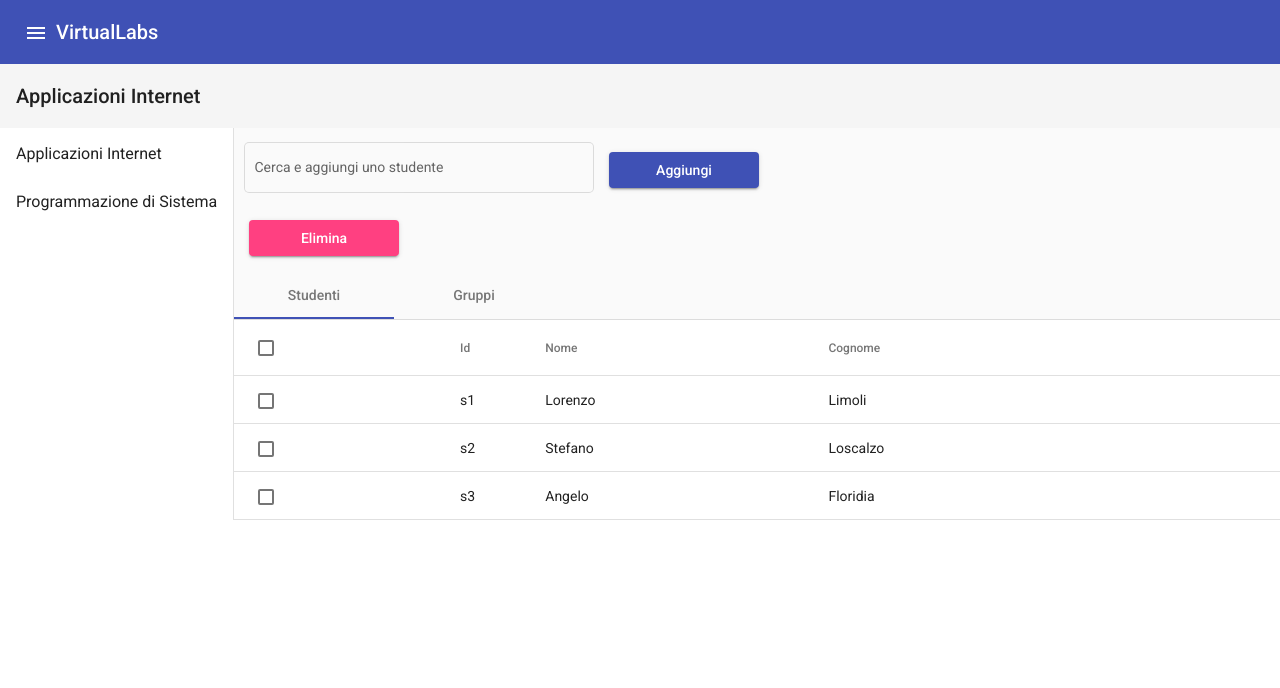
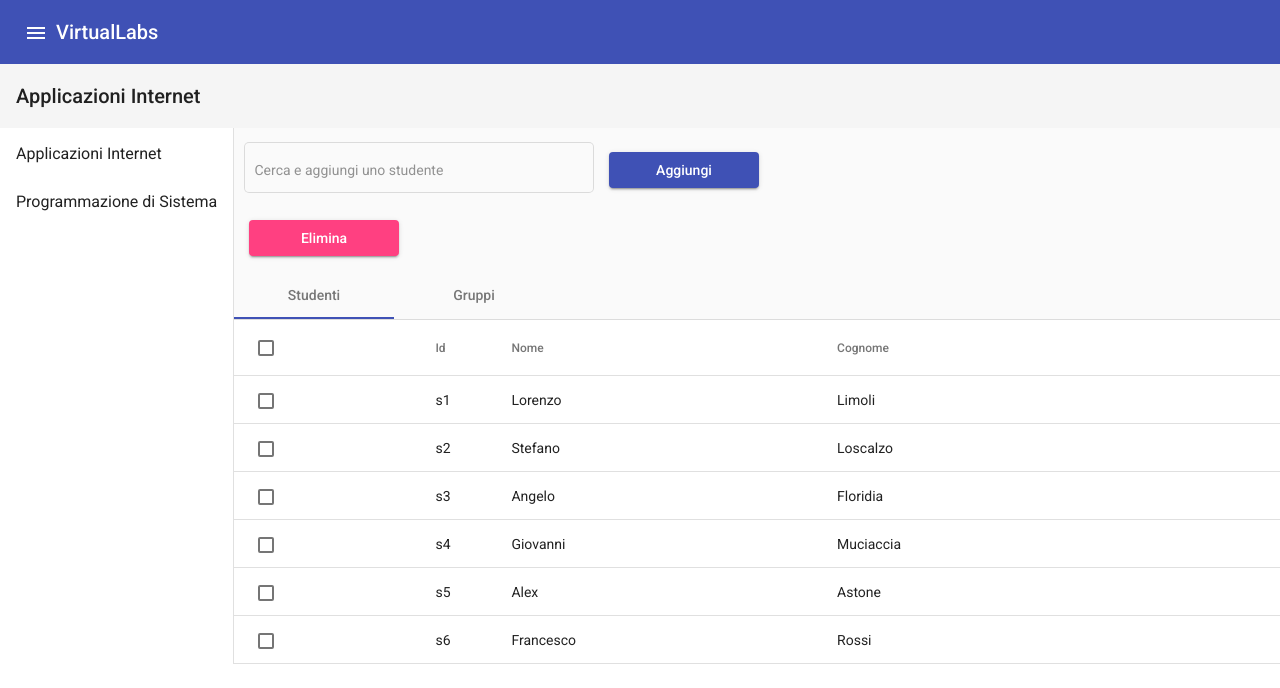
Before and after one commit to lore-lml/ai2020-laboratorio4-5, an Angular app: page / in a window 1280 px wide. Shown: the top 688 px of the page. Built offline with nearby package versions, Linux system fonts and the light colour scheme.

Commit message:
auto complete

```diff
--- a/src/app/app.component.html
+++ b/src/app/app.component.html
@@ -25,12 +25,22 @@
   <mat-sidenav-content>
     <div class="form-student-table">
       <mat-form-field appearance="outline">
-        <mat-label>Cerca e aggiungi uno studente</mat-label>
-        <input matInput>
+        <input matInput type="search" placeholder="Cerca e aggiungi uno studente"
+               [formControl]="studentTable.formControl"
+                [matAutocomplete]="auto">
+        <mat-autocomplete #auto="matAutocomplete">
+          <mat-option *ngFor="let student of studentTable.students" [value]="student.toString()">
+            {{student.toString()}}
+          </mat-option>
+        </mat-autocomplete>
       </mat-form-field>
-      <button mat-raised-button color="primary">Aggiungi</button>
+      <button mat-raised-button color="primary">
+        Aggiungi
+      </button>
       <div>
-        <button mat-raised-button color="accent">Elimina</button>
+        <button mat-raised-button color="accent" (click)="studentTable.deleteStudents()">
+          Elimina
+        </button>
       </div>
     </div>
 
--- a/src/app/app.component.ts
+++ b/src/app/app.component.ts
@@ -1,6 +1,7 @@
 import {Component, ViewChild} from '@angular/core';
 import {MatSidenav} from '@angular/material/sidenav';
 import {Student} from './student.model';
+import {FormControl} from '@angular/forms';
 
 @Component({
   selector: 'app-root',
@@ -15,7 +16,10 @@ export class AppComponent {
   studentTable: StudentTable = new StudentTable([
     new Student('s1', 'Lorenzo', 'Limoli'),
     new Student('s2', 'Stefano', 'Loscalzo'),
-    new Student('s3', 'Angelo', 'Floridia')
+    new Student('s3', 'Angelo', 'Floridia'),
+    new Student('s4', 'Giovanni', 'Muciaccia'),
+    new Student('s5', 'Alex', 'Astone'),
+    new Student('s6', 'Francesco', 'Rossi'),
   ]);
   toggleForMenuClick() {
     this.sidenav.toggle();
@@ -27,9 +31,11 @@ export class StudentTable{
   displayedColumns: string[] = ['Select', 'Id', 'FirstName', 'LastName'];
   checkboxes: Array<boolean>;
   headerState: number; // 1 = unchecked, 2 = indeterminate, 3 = checked
+  formControl: FormControl;
   constructor(students: Array<Student>) {
     this.students = students;
     this.headerState = 1;
+    this.formControl = new FormControl();
     this.checkboxes = new Array<boolean>(students.length);
     for (let i = 0; i < students.length; i++){
       this.checkboxes[i] = false;
@@ -65,4 +71,9 @@ export class StudentTable{
   isCheckboxChecked(i: number): boolean {
     return this.checkboxes[i];
   }
+  deleteStudents(){
+    this.students = this.students.filter((value, index) => !this.checkboxes[index]);
+    this.checkboxes = this.checkboxes.filter(v => !v);
+    this.headerState = 1;
+  }
 }
--- a/src/app/app.module.ts
+++ b/src/app/app.module.ts
@@ -11,6 +11,8 @@ import {MatTableModule} from '@angular/material/table';
 import {MatCheckboxModule} from '@angular/material/checkbox';
 import {MatButtonModule} from '@angular/material/button';
 import {MatInputModule} from '@angular/material/input';
+import {ReactiveFormsModule} from '@angular/forms';
+import {MatAutocompleteModule} from '@angular/material/autocomplete';
 
 @NgModule({
   declarations: [
@@ -27,7 +29,9 @@ import {MatInputModule} from '@angular/material/input';
     MatTableModule,
     MatCheckboxModule,
     MatButtonModule,
-    MatInputModule
+    MatInputModule,
+    ReactiveFormsModule,
+    MatAutocompleteModule
   ],
   providers: [],
   bootstrap: [AppComponent]
--- a/src/app/student.model.ts
+++ b/src/app/student.model.ts
@@ -8,4 +8,7 @@ export class Student {
     this.firstName = firstName;
     this.lastName = lastName;
   }
+  toString = (): string => {
+    return `${this.firstName} ${this.lastName} (${this.id})`;
+  }
 }
```
